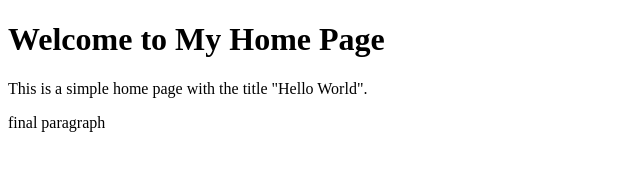
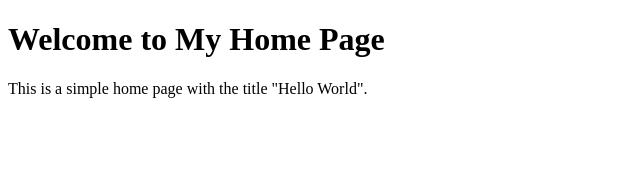
Before and after one commit to Rajdeep-singh7/1, a plain HTML site: page index.html in a window 1280 px wide. Shown: the whole page, without its empty margins (0-640 px from the left). Drawn offline with Linux system fonts and the light colour scheme.

Commit message:
removea new paragraph line

```diff
--- a/index.html
+++ b/index.html
@@ -8,6 +8,5 @@
 <body>
     <h1>Welcome to My Home Page</h1>
     <p>This is a simple home page with the title "Hello World".</p>
-    <p>final paragraph</p>
 </body>
 </html>
```
Also changed, not shown: 1 other file.
